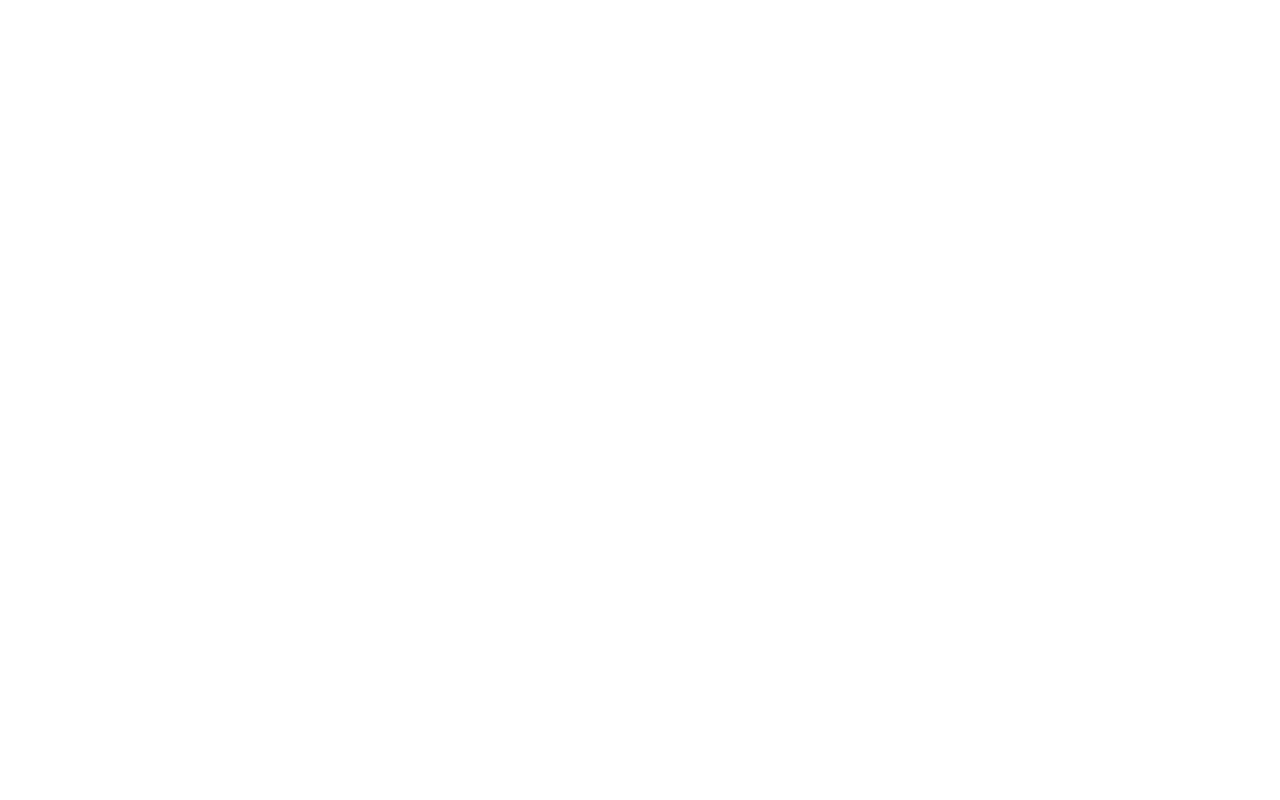
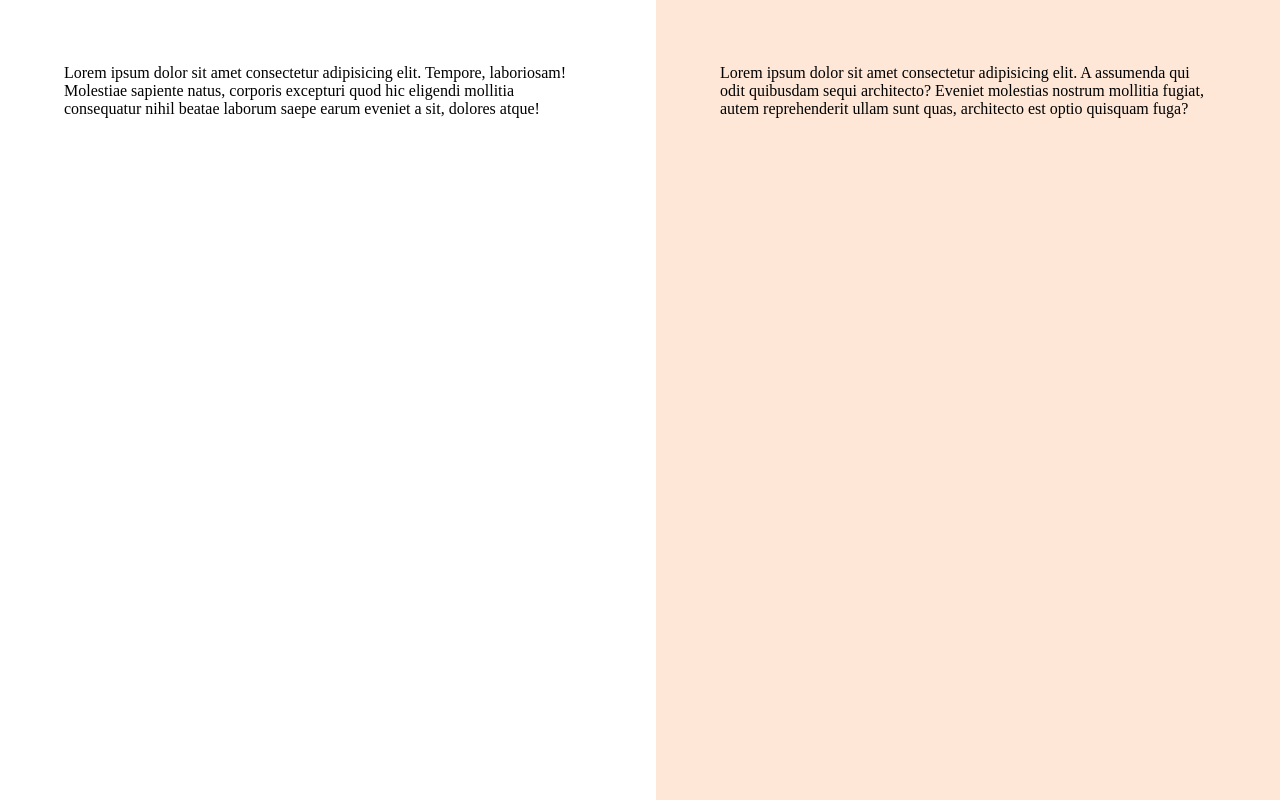
Before and after one commit to lins-dev/matriculation-html-form, a plain HTML site: page index.html in a window 1280 px wide. Drawn offline with Linux system fonts and the light colour scheme.

Commit message:
feat: adding layout.css

```diff
--- a/index.html
+++ b/index.html
@@ -12,5 +12,14 @@
 </head>
 <body>
 
+    <div id="app">
+        <main>
+            <div class="main-container">Lorem ipsum dolor sit amet consectetur adipisicing elit. Tempore, laboriosam! Molestiae sapiente natus, corporis excepturi quod hic eligendi mollitia consequatur nihil beatae laborum saepe earum eveniet a sit, dolores atque!</div>
+        </main>
+        <aside>
+            <div class="aside-container">Lorem ipsum dolor sit amet consectetur adipisicing elit. A assumenda qui odit quibusdam sequi architecto? Eveniet molestias nostrum mollitia fugiat, autem reprehenderit ullam sunt quas, architecto est optio quisquam fuga?</div>
+        </aside>
+    </div>
+
 </body>
 </html>
--- a/styles/global.css
+++ b/styles/global.css
@@ -39,3 +39,7 @@
     --text: 400 1rem/150% var(--font-family);
     --text-sm: 400 0.875rem/1.4 var(--font-family);
 }
+
+body {
+    overflow: hidden;
+}
--- a/styles/index.css
+++ b/styles/index.css
@@ -1 +1,2 @@
 @import url(./global.css);
+@import url(./layout.css);
--- /dev/null
+++ b/styles/layout.css
@@ -0,0 +1,26 @@
+#app {
+    display: grid;
+    grid-template-columns: 51.25% 48.75%;
+
+    height: 100vh;
+    overflow: hidden;
+}
+
+main {
+    overflow: auto;
+    padding: 4rem;
+
+    & .main-container {
+        max-width: 33rem;
+        margin-left: auto;
+    }
+}
+
+aside {
+    padding: 4rem;
+    background-color: var(--surface-secondary);
+
+    & .aside-container {
+        max-width: 31rem;
+    }
+}
```
